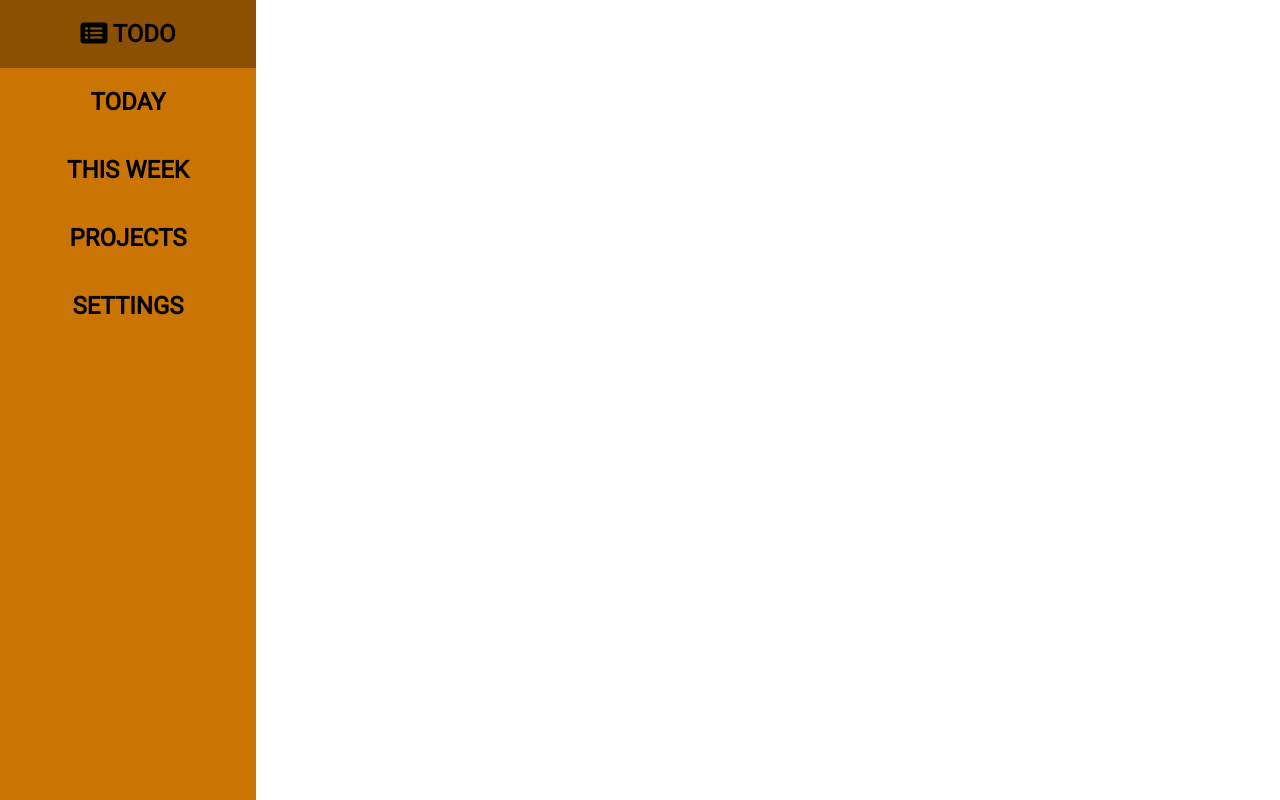
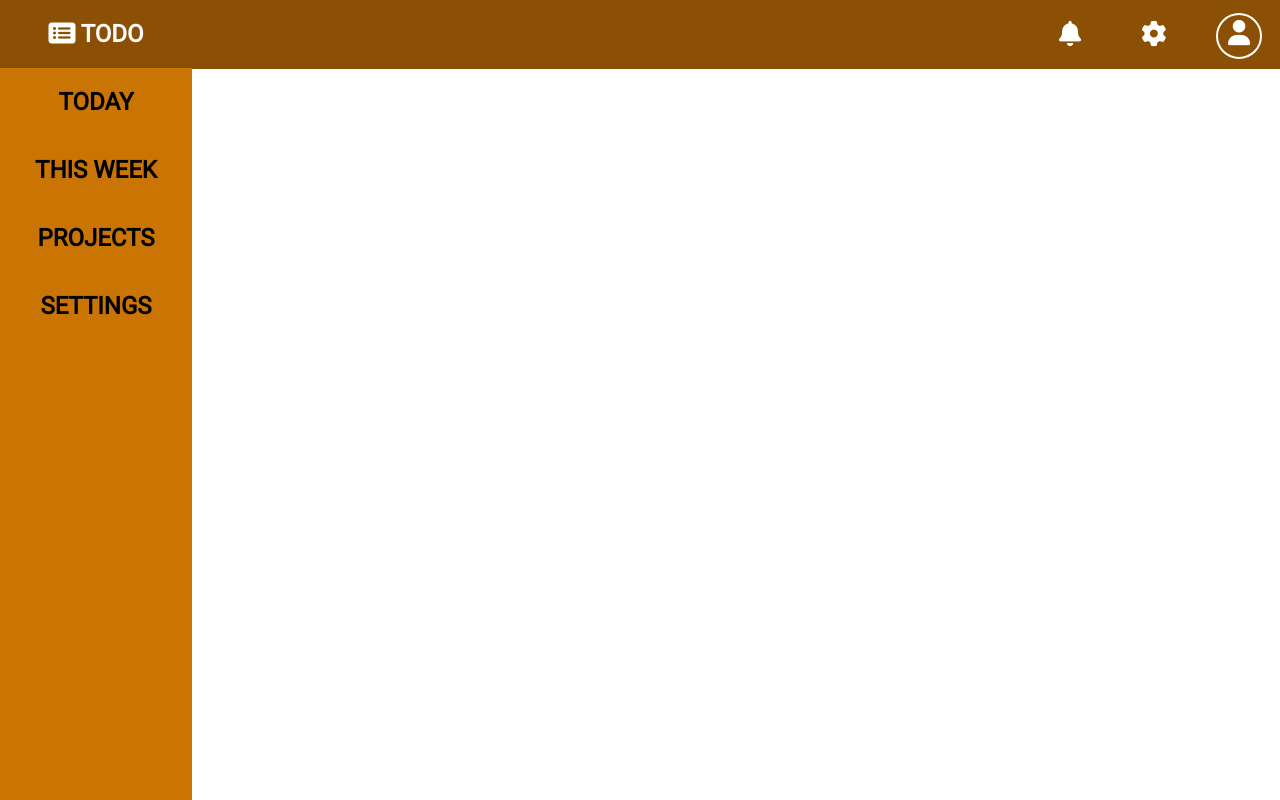
Before and after one commit to AirGamming/odin-todo, a website built with webpack: page index.html in a window 1280 px wide. Built offline with nearby package versions, Linux system fonts and the light colour scheme.

Commit message:
added navigation

```diff
--- a/src/css/main.css
+++ b/src/css/main.css
@@ -3,9 +3,13 @@
     font-family: 'Roboto', sans-serif;
     padding: 0;
     margin: 0;
+}body{
+    display: grid;
+    grid-template-columns: 15% 85%;
+    grid-template-rows: 69px 1fr;
+    width: 100%;
 }.nav{
-    min-width: 200px;
-    max-width: 20%;
+    grid-row: span 2;
     display: flex;
     flex-direction: column;
     height: 100vh;
@@ -26,4 +30,31 @@
     text-align: center;
     padding: 20px;
     background-color: rgb(139, 80, 3);
+    color: white;
+}.menu-bar{
+    width: 100%;
+    background-color: rgb(139, 80, 3);
+    height: 69px;
+    display: flex;
+    justify-content: flex-end;
+    align-items: center;
+}.menu-item{
+    background: none;
+    padding: 0;
+    margin: 0;
+    font-size: 0.79rem;
+    border:none;
+    /* padding: 20px; */
+    color: white;
+    gap: 20px;
+    width: 44px;
+    height: 44px;
+    margin: 20px;
+}.fa-user{
+    border: white 2px solid;
+    border-radius: 2rem;
+    padding: 5px;
+    width: 2rem;
+    height: 2rem;
+    margin: 0;
 }
--- a/src/index.js
+++ b/src/index.js
@@ -1,2 +1,4 @@
 import style from '/src/css/main.css';
-import * as main from '/src/pages/main.js';
+import Main from '/src/pages/main.js';
+
+Main();
--- a/src/pages/components/menuBar.js
+++ b/src/pages/components/menuBar.js
@@ -1,3 +1,16 @@
 
 
-export
+export default function MenuBar() {
+    let menuBar = document.createElement("div");
+    menuBar.classList.add("menu-bar");
+    let menuBarItems = [`<h1><i class="fa-solid fa-bell"></i></h1>`, `<h1><i class="fa-solid fa-gear"></i></h1>`, `<h1><i class="fa-solid fa-user"></i></h1>`];
+    menuBarItems.forEach((item) => {
+        let menuItem = document.createElement("button");
+        menuItem.classList.add("menu-item");
+        menuItem.innerHTML = item;
+        menuBar.appendChild(menuItem);
+    }
+    );
+    document.body.appendChild(menuBar);
+
+}
--- a/src/pages/main.js
+++ b/src/pages/main.js
@@ -1,3 +1,25 @@
 import Nav from "./components/nav";
+import MenuBar from "./components/menuBar";
 
-Nav()
+
+let todolist = [
+    {
+        title: "Today",
+        content: "lorem ipsum dolor sit amet",
+        dueDate: "2021-09-01",
+        done: true,
+    },
+    {
+        title: "This week",
+        content: "lorem ipsum dolor sit amet",
+        dueDate: "2021-09-01",
+        done: false,
+    }
+]
+export default function Main() {
+    Nav();
+    MenuBar();
+    let content = document.createElement("main");
+
+    document.body.appendChild(content)
+}
```
